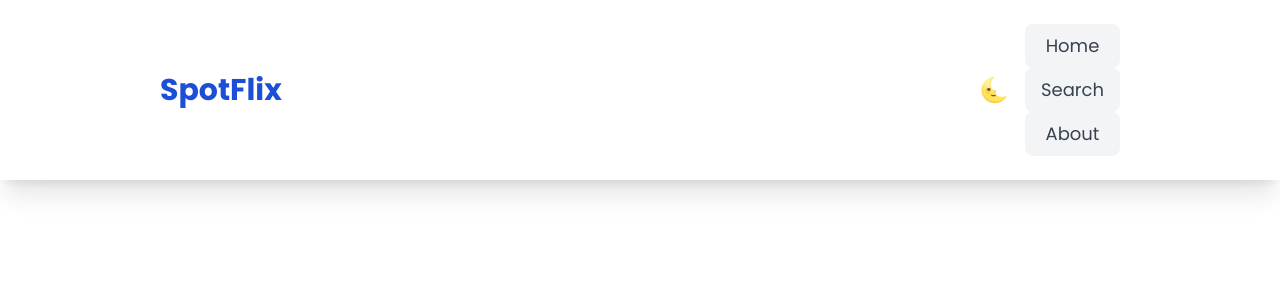
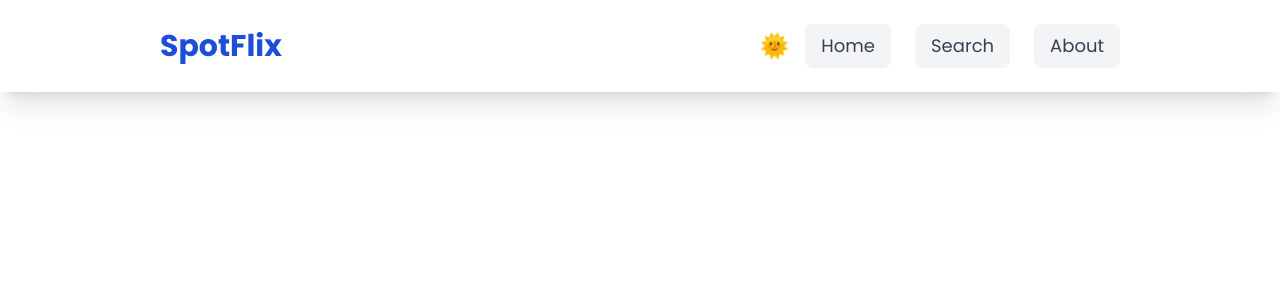
Before and after one commit to Mayurprajapati6/SpotFlix, a React (Vite) app: page / in a window 1280 px wide. Shown: the top 300 px of the page. Built offline with nearby package versions, Linux system fonts and the light colour scheme.

Commit message:
add search functionality

```diff
--- a/src/App.jsx
+++ b/src/App.jsx
@@ -1,6 +1,7 @@
 import { BrowserRouter as Router, Routes, Route } from 'react-router-dom';
 import './App.css'
 import NavbarContainer from './Components/Navbar/Navbar'
+import SearchBox from './Components/SearchField/SearchBox';
 
 function App() {
 
@@ -8,6 +9,7 @@ function App() {
   return (
     <Router>
       <NavbarContainer />
+      <SearchBox />
     </Router>
 
   )
--- a/src/Components/Navbar/Menu.jsx
+++ b/src/Components/Navbar/Menu.jsx
@@ -1,10 +1,11 @@
-import React from "react";
-import { useNavigate } from "react-router-dom";
+import React from 'react';
+import { useNavigate } from 'react-router-dom';
 
 function Menu({ setIsMenuOpen }) {
   const navigate = useNavigate();
+
   return (
-        <div>
+    <div className="flex flex-col md:flex-row md:space-x-6 text-center items-center">
       <p
         onClick={() => {
           setIsMenuOpen(false);
@@ -13,8 +14,8 @@ function Menu({ setIsMenuOpen }) {
         className='px-4 py-2 rounded-lg w-full md:w-auto cursor-pointer transition duration-200
                    hover:bg-slate-200 dark:hover:bg-slate-600 dark:hover:text-white
                    bg-gray-100 dark:bg-gray-800 text-gray-700 dark:text-slate-200 flex items-center justify-center'
-
-            > Home
+      >
+        Home
       </p>
 
       <p
@@ -25,7 +26,8 @@ function Menu({ setIsMenuOpen }) {
         className='px-4 py-2 rounded-lg w-full md:w-auto cursor-pointer transition duration-200
                    hover:bg-slate-200 dark:hover:bg-slate-600 dark:hover:text-white
                    bg-gray-100 dark:bg-gray-800 text-gray-700 dark:text-slate-200 flex items-center justify-center'
-            > Search
+      >
+        Search
       </p>
 
       <p
@@ -36,8 +38,8 @@ function Menu({ setIsMenuOpen }) {
         className='px-4 py-2 rounded-lg w-full md:w-auto cursor-pointer transition duration-200
                    hover:bg-slate-200 dark:hover:bg-slate-600 dark:hover:text-white
                    bg-gray-100 dark:bg-gray-800 text-gray-700 dark:text-slate-200 flex items-center justify-center'
-
-            > About
+      >
+        About
       </p>
     </div>
   );
--- a/src/Components/Navbar/Navbar.jsx
+++ b/src/Components/Navbar/Navbar.jsx
@@ -1,19 +1,27 @@
-import { useEffect , useState } from "react";
-import { useNavigate } from "react-router-dom";
-import Menu from "./Menu";
+// NavbarContainer.js
+
+import React, { useState, useEffect } from 'react';
+import Menu from './Menu';
+import { useNavigate } from 'react-router-dom';
 
 function NavbarContainer() {
+  const [isMenuOpen, setIsMenuOpen] = useState(false);
+  const [isDarkMode, setIsDarkMode] = useState(false);
 
-    const [isMenuOpen , setIsMenuOpen] = useState(false);
-    const [isDarkMode , setIsDarkMode] = useState(false);
-
-    const navigate = useNavigate();
+  useEffect(() => {
+    const darkModeClass = 'dark';
+    document.documentElement.classList.add(darkModeClass);
+    const isDark = document.documentElement.classList.contains(darkModeClass);
+    setIsDarkMode(isDark);
+  }, []);
 
   const toggleDarkMode = () => {
     const darkModeClass = 'dark';
     document.documentElement.classList.toggle(darkModeClass);
     setIsDarkMode(!isDarkMode);
-    }
+  };
+
+  const navigate = useNavigate();
 
   return (
     <div className="flex-col h-max shadow-xl w-full px-10 py-4 md:py-6 gap-4 md:px-40 flex fixed top-0 left-0 z-50 bg-white dark:bg-gray-800">
--- /dev/null
+++ b/src/Components/SearchField/SearchBox.css
@@ -0,0 +1,11 @@
+.search{
+    display: flex;
+    justify-content: center;
+    margin-left: 15px;
+    align-items: center;
+    /* height: 25px; */
+    /* width: 25px; */
+    margin-top: 3px;
+    color: royalblue;
+    cursor: pointer;
+}
--- /dev/null
+++ b/src/Components/SearchField/SearchBox.jsx
@@ -0,0 +1,30 @@
+import React, { useState } from 'react';
+import './SearchBox.css';
+
+function SearchBox({ searchInput, setSearchInput , loading }) {
+  const [inputField, setInputField] = useState('');
+
+  const handleSubmit = (e) => {
+    e.preventDefault();
+    setSearchInput(inputField);
+    setInputField('');
+  };
+
+  return (
+    <form onSubmit={handleSubmit} className='bg-white w-max flex justify-center rounded-full items-center shadow-md focus-within:border focus-within:border-blue-700'>
+      <label htmlFor="search-input" className="material-symbols-outlined search">search</label>
+      <input
+        id="search-input"
+        className='bg-transparent outline-none w-48 md:w-96 lg:w-[500px] px-4 py-2 text-lg'
+        placeholder='Search for a Movie'
+        onChange={(e) => { setInputField(e.target.value) }}
+        value={inputField}
+      />
+      <button type='submit' className='text-white bg-blue-500 px-5 py-2 text-lg ml-2 hover:bg-blue-600 duration-75 rounded-tr-full rounded-br-full flex justify-center items-center min-w-24 lg:min-w-28'>
+        {loading ? <span className="material-symbols-outlined animate-spin text-lg">autorenew</span> : 'Search'}
+      </button>
+    </form>
+  );
+}
+
+export default SearchBox;
```
Lines whose indentation alone changed are shown as unchanged.
